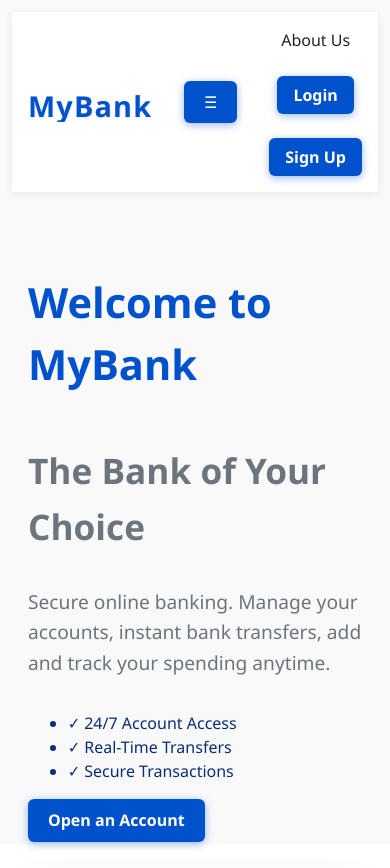
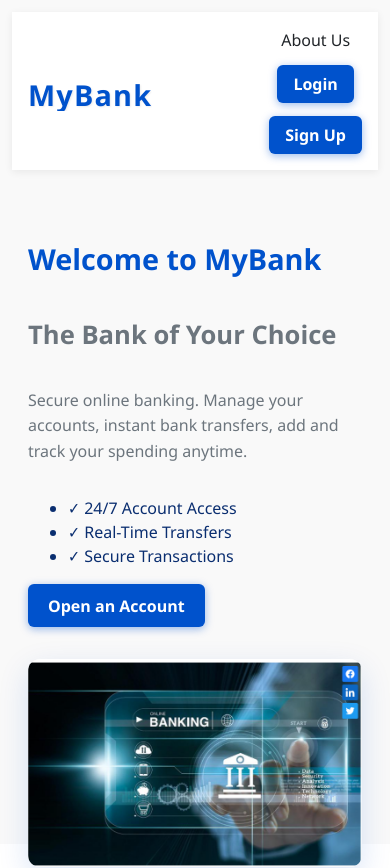
Before and after one commit to Hinaaa/Banking_Application, a React (Vite) app in the folder frontend/: page / in a window 390 px wide. Shown: the top 868 px of the page. Built offline with nearby package versions, Linux system fonts and the light colour scheme.

Commit message:
Home updated

```diff
--- a/frontend/src/css/Dashboard.css
+++ b/frontend/src/css/Dashboard.css
@@ -150,7 +150,6 @@
     margin-bottom: 0.5rem;
     color: var(--gray-dark);
 }
-
 /* Hero image container */
 .hero-right {
     flex: 1;
--- a/frontend/src/css/Home.css
+++ b/frontend/src/css/Home.css
@@ -1,4 +1,3 @@
-/* Header styles */
 .header {
   display: flex;
   justify-content: space-between;
@@ -27,7 +26,7 @@
 
 .nav-links {
   display: flex;
-  gap: 1.5rem;
+  gap: 1rem;
   list-style: none;
   margin: 0;
   padding: 0;
@@ -46,6 +45,10 @@
   cursor: pointer;
   background-color: var(--primary-blue);
   color: var(--white);
+  text-decoration: none; /* For Link to look like button */
+  display: inline-flex;
+  align-items: center;
+  justify-content: center;
   transition: background-color 0.3s ease;
 }
 
@@ -55,69 +58,16 @@
   outline: none;
 }
 
-/* Your existing hero section styles */
-.hero-section {
-  display: flex;
-  align-items: center;
-  justify-content: space-between;
-  gap: 3rem;
-  flex-wrap: wrap;
-  width: 100%;
-  padding: 2rem 0;
-  box-sizing: border-box;
-}
-
-.hero-left {
-  flex: 1;
-  min-width: 280px;
-  max-width: 550px; /* slightly smaller to give more room for image */
-}
-
-.hero-left h2 {
-  color: var(--primary-blue);
-  font-size: 2.6rem;
-  margin-bottom: 1rem;
-}
-
-.hero-left h4 {
-  font-size: 2.2rem;
-  line-height: 1.6;
-  color: var(--text-muted);
-  margin-bottom: 2rem;
-}
-.hero-left p {
-  font-size: 1.2rem;
-  line-height: 1.6;
-  color: var(--text-muted);
-  margin-bottom: 2rem;
-}
-
-.hero-right {
-  flex: 1;
-  min-width: 280px;
-  max-width: 800px; /* increased max-width for bigger image */
-  border-radius: 12px;
-  overflow: hidden;
-  box-shadow: 0 10px 30px rgba(0, 82, 204, 0.15);
-  box-sizing: border-box;
-}
-
-.hero-right img {
-  width: 100%;
-  height: auto;
-  display: block;
-  object-fit: cover;
-}
-
 /* Responsive */
 @media (max-width: 768px) {
-  .hero-section {
-    flex-direction: column;
-    gap: 2rem;
+  .header {
+    flex-wrap: wrap;
+    justify-content: center;
+    gap: 1rem;
   }
-
-  .hero-left,
-  .hero-right {
-    max-width: 100%;
+  .nav-links {
+    flex-wrap: wrap;
+    justify-content: center;
+    gap: 0.8rem;
   }
 }
--- a/frontend/src/page/Home.tsx
+++ b/frontend/src/page/Home.tsx
@@ -1,43 +1,27 @@
-// src/components/Home.jsx
-import { useState } from "react";
 import { useNavigate, Link } from "react-router-dom";
 import heroImage from "../assets/images/HomeImage.png";
 import "../css/Home.css";
 
 export default function Home() {
     const navigate = useNavigate();
-    const [menuOpen, setMenuOpen] = useState(false);
 
     const handleLogin = () => {
         navigate("/login");
-        setMenuOpen(false);
     };
 
     const handleRegister = () => {
         navigate("/register");
-        setMenuOpen(false);
-    };
-
-    const toggleMenu = () => {
-        setMenuOpen(prev => !prev);
     };
 
     return (
         <>
             <header className="header">
                 <h1 className="logo">MyBank</h1>
-                <button
-                    className="mobile-menu-toggle"
-                    aria-label={menuOpen ? "Close navigation menu" : "Open navigation menu"}
-                    onClick={toggleMenu}
-                >
-                    {/* Simple hamburger icon; could be replaced with an icon component */}
-                    {menuOpen ? "✕" : "☰"}
-                </button>
+
                 <nav className="nav-bar" aria-label="Main navigation">
-                    <ul className={`nav-links${menuOpen ? " open" : ""}`}>
+                    <ul className="nav-links">
                         <li>
-                            <Link to="/about" onClick={() => setMenuOpen(false)}>
+                            <Link to="/about" aria-label="About Us">
                                 About Us
                             </Link>
                         </li>
@@ -75,7 +59,6 @@ export default function Home() {
                     </div>
 
                     <div className="hero-right">
-                        {/* Consider using srcSet or <picture> for responsive images */}
                         <img
                             src={heroImage}
                             alt="Illustration of secure online banking"
```
